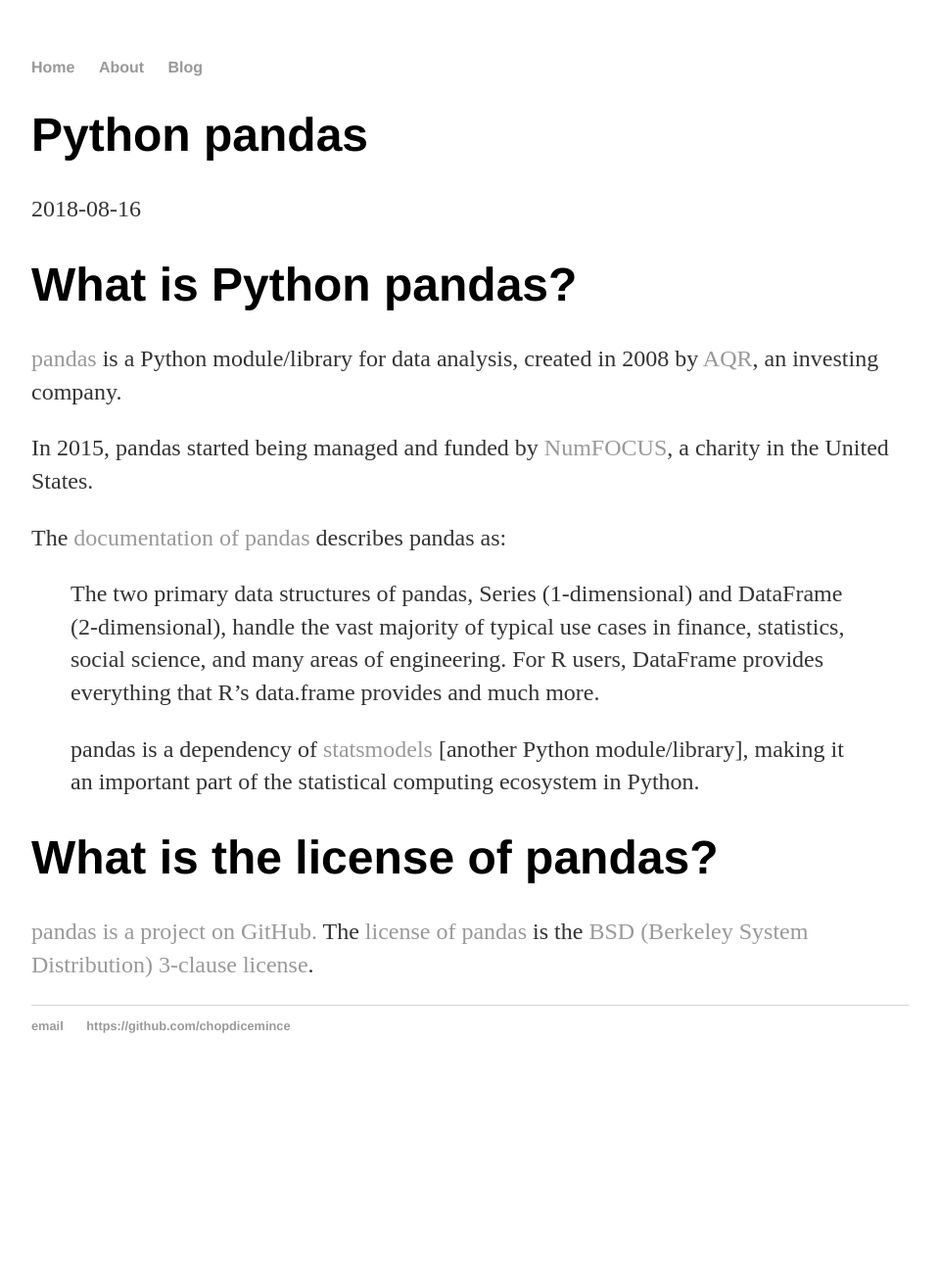
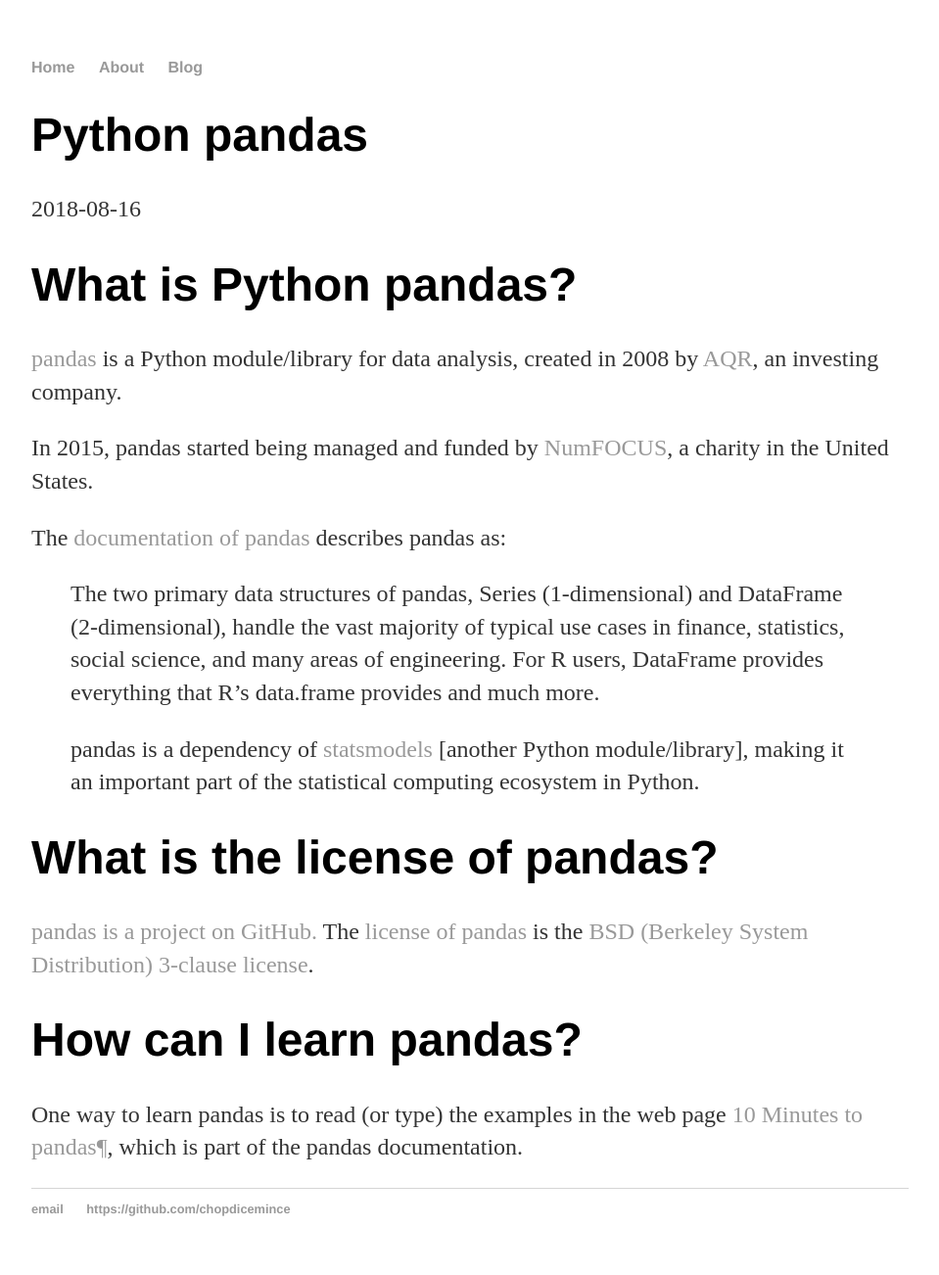
Before and after one commit to chopdicemince/chopdicemince.github.io, a Jekyll site: the page built from _posts/2018-08-16-python-pandas.md, in a window 1280 px wide. Shown: the whole page at 98% size, without its empty margins (160-1119 px from the left). Built offline with Jekyll 4.4.1, drawn with Linux system fonts in a browser that asks for light colours; before the commit the page ends 1115 px from its top, so only the background shows below that.

Commit message:
Add question about learning pandas

```diff
--- a/_posts/2018-08-16-python-pandas.md
+++ b/_posts/2018-08-16-python-pandas.md
@@ -19,3 +19,7 @@
 # What is the license of pandas?
 
 [pandas is a project on GitHub.](https://github.com/pandas-dev/pandas) The [license of pandas](https://github.com/pandas-dev/pandas/blob/master/LICENSE) is the [BSD (Berkeley System Distribution) 3-clause license](https://opensource.org/licenses/BSD-3-Clause).
+
+# How can I learn pandas?
+
+One way to learn pandas is to read (or type) the examples in the web page [10 Minutes to pandas¶](), which is part of the pandas documentation.
```
